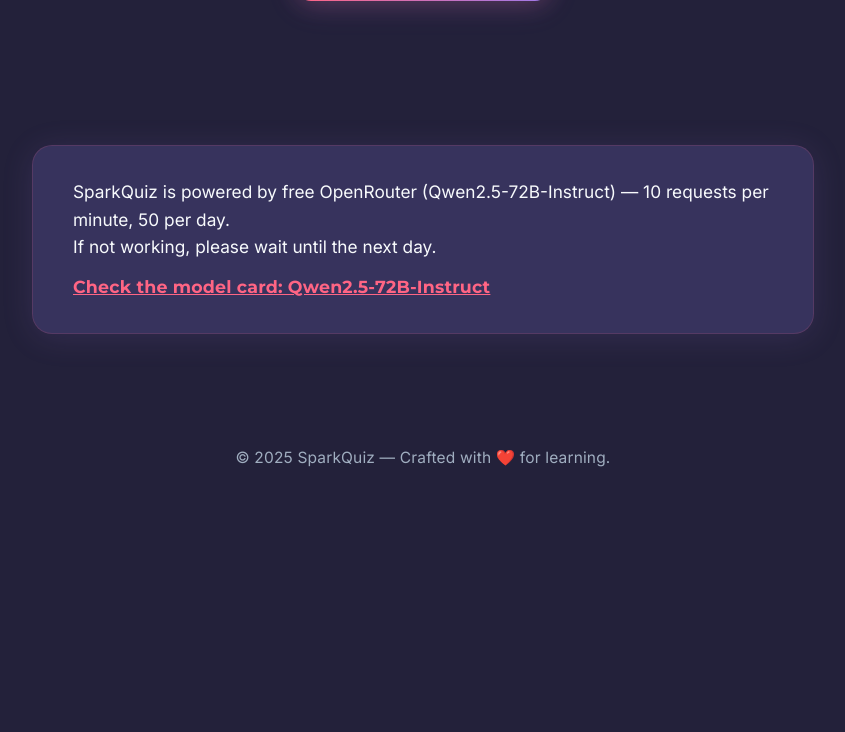
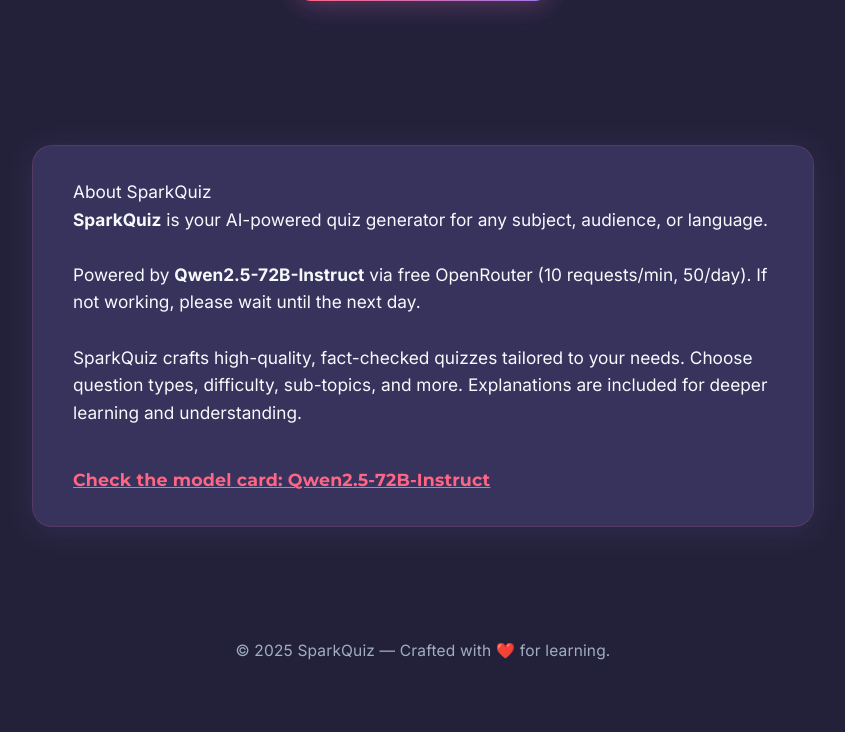
Before and after one commit to ggSohamgg/Spark_Quiz, a Flask app: page / in a window 1280 px wide. Shown: the part 1053-1785 px from the top of the page, without its empty margins (217-1062 px from the left). Before the commit the page ends 1520 px from the top, so only its background shows below. Run offline with Flask 3, Linux system fonts and the light colour scheme.

Commit message:
Update index.html

```diff
--- a/templates/index.html
+++ b/templates/index.html
@@ -72,7 +72,6 @@
       <details class="advanced-options">
         <summary>Advanced Options</summary>
         <div class="advanced-content">
-          <div class="row">
           <div class="input-group">
             <label for="subtopics">Specific Sub-topics <span class="field-desc">(Optional, comma separated)</span></label>
             <input type="text" id="subtopics" name="subtopics" placeholder='e.g. Wave-particle duality, Quantum entanglement' />
@@ -81,8 +80,6 @@
             <label for="context">Context Keywords <span class="field-desc">(Optional, comma separated)</span></label>
             <input type="text" id="context" name="context" placeholder='e.g. experiment, theory, equation' />
           </div>
-          </div>
-          <div class="row">
           <div class="input-group">
             <label for="audience">Target Audience <span class="field-desc">(Optional)</span></label>
             <input type="text" id="audience" name="audience" placeholder='e.g. Undergraduate Physics Students' />
@@ -91,11 +88,9 @@
             <label for="language">Language <span class="field-desc">(Optional, default: English)</span></label>
             <input type="text" id="language" name="language" placeholder='e.g. en, es, fr' />
           </div>
-          </div>
-          <div class="row">
           <div class="input-group">
             <label for="max-length">Maximum Length per Question <span class="field-desc">(Optional, in words)</span></label>
-              <input type="number" id="max-length" name="max-length" min="1" placeholder="e.g. 30" />
+            <input type="number" id="max-length" name="max-length" min="1" placeholder="e.g. 30" class="quantity-input-custom" />
           </div>
           <div class="input-group">
             <label>Include Explanations?</label>
@@ -111,7 +106,6 @@
             </div>
           </div>
         </div>
-        </div>
       </details>
       <div class="btn-center">
         <button type="submit" class="main-btn">Generate Quiz</button>
@@ -121,9 +115,25 @@
     <div class="loading" style="display:none;">Generating your quiz...</div>
     <div class="error" style="display:none;"></div>
     <section class="about-box">
-      SparkQuiz is powered by free OpenRouter (Qwen2.5-72B-Instruct) &mdash; 10 requests per minute, 50 per day.<br>
-      If not working, please wait until the next day.<br>
-      <a class="about-link" href="https://huggingface.co/Qwen/Qwen2.5-72B-Instruct" target="_blank" rel="noopener">Check the model card: Qwen2.5-72B-Instruct</a>
+      <div class="about-title">About SparkQuiz</div>
+      <div>
+        <strong>SparkQuiz</strong> is your AI-powered quiz generator for any subject, audience, or language.
+        <br><br>
+        <span>
+          Powered by <b>Qwen2.5-72B-Instruct</b> via free OpenRouter (10 requests/min, 50/day).
+          If not working, please wait until the next day.
+        </span>
+        <br><br>
+        <span>
+          SparkQuiz crafts high-quality, fact-checked quizzes tailored to your needs.
+          Choose question types, difficulty, sub-topics, and more.
+          Explanations are included for deeper learning and understanding.
+        </span>
+        <br><br>
+        <a class="about-link" href="https://huggingface.co/Qwen/Qwen2.5-72B-Instruct" target="_blank" rel="noopener">
+          Check the model card: Qwen2.5-72B-Instruct
+        </a>
+      </div>
     </section>
     <footer>
       &copy; 2025 SparkQuiz &mdash; Crafted with <span aria-label="love">❤️</span> for learning.
@@ -173,7 +183,6 @@
         type_counts["True/False"] = parseInt(document.getElementById('truefalse-quantity').value || "1");
       }
 
-      // Compose parameters
       const parameters = {
         topic,
         difficulty,
@@ -187,7 +196,6 @@
         type_counts
       };
 
-      // Show loading
       document.querySelector('.loading').style.display = '';
       document.querySelector('.error').style.display = 'none';
       document.getElementById('quiz-output').innerHTML = '';
```
Lines whose indentation alone changed are shown as unchanged.
